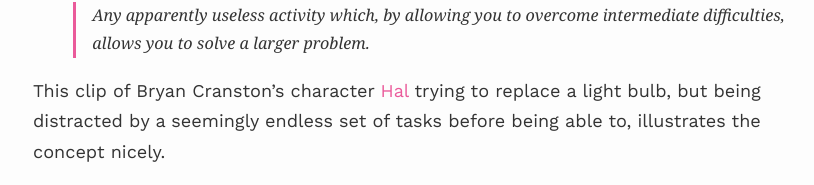
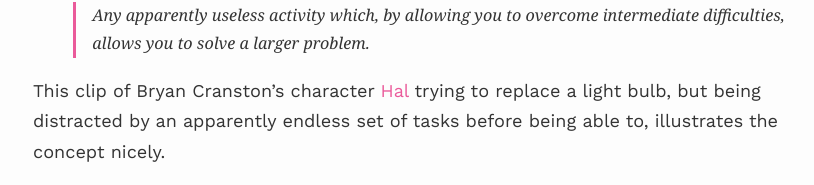
Before and after one commit to mclaughj/mclaughj.github.io, a Jekyll site: the page built from _posts/2017-12-30-yak-shaving.md, in a window 1280 px wide. Shown: the part 300-485 px from the top of the page, without its empty margins (207-1021 px from the left). Built offline with Jekyll 4.4.1, drawn with Linux system fonts in a browser that asks for light colours; some of the changed text lies outside the part shown; grey boxes are pictures that could not be loaded.

Commit message:
Clarify about and reworked last sentence of yak post

```diff
--- a/_posts/2017-12-30-yak-shaving.md
+++ b/_posts/2017-12-30-yak-shaving.md
@@ -10,7 +10,7 @@ For those of you unfamiliar with the concept ([as defined by Wiktionary](https:/
 
 > Any apparently useless activity which, by allowing you to overcome intermediate difficulties, allows you to solve a larger problem.
 
-This clip of Bryan Cranston's character [Hal](http://www.imdb.com/title/tt0212671/characters/nm0186505?ref_=tt_cl_t1) trying to replace a light bulb, but being distracted by a seemingly endless set of tasks before being able to, illustrates the concept nicely.
+This clip of Bryan Cranston's character [Hal](http://www.imdb.com/title/tt0212671/characters/nm0186505?ref_=tt_cl_t1) trying to replace a light bulb, but being distracted by an apparently endless set of tasks before being able to, illustrates the concept nicely.
 
 <video preload="auto" autoplay="autoplay" muted="muted" loop="loop" webkit-playsinline="">
     <source src="//i.imgur.com/rQIb4Vw.mp4" type="video/mp4">
```
Also changed, not shown: other parts of _posts/2017-12-30-yak-shaving.md (+1 -1 lines), about.md (+1 -1 lines).
